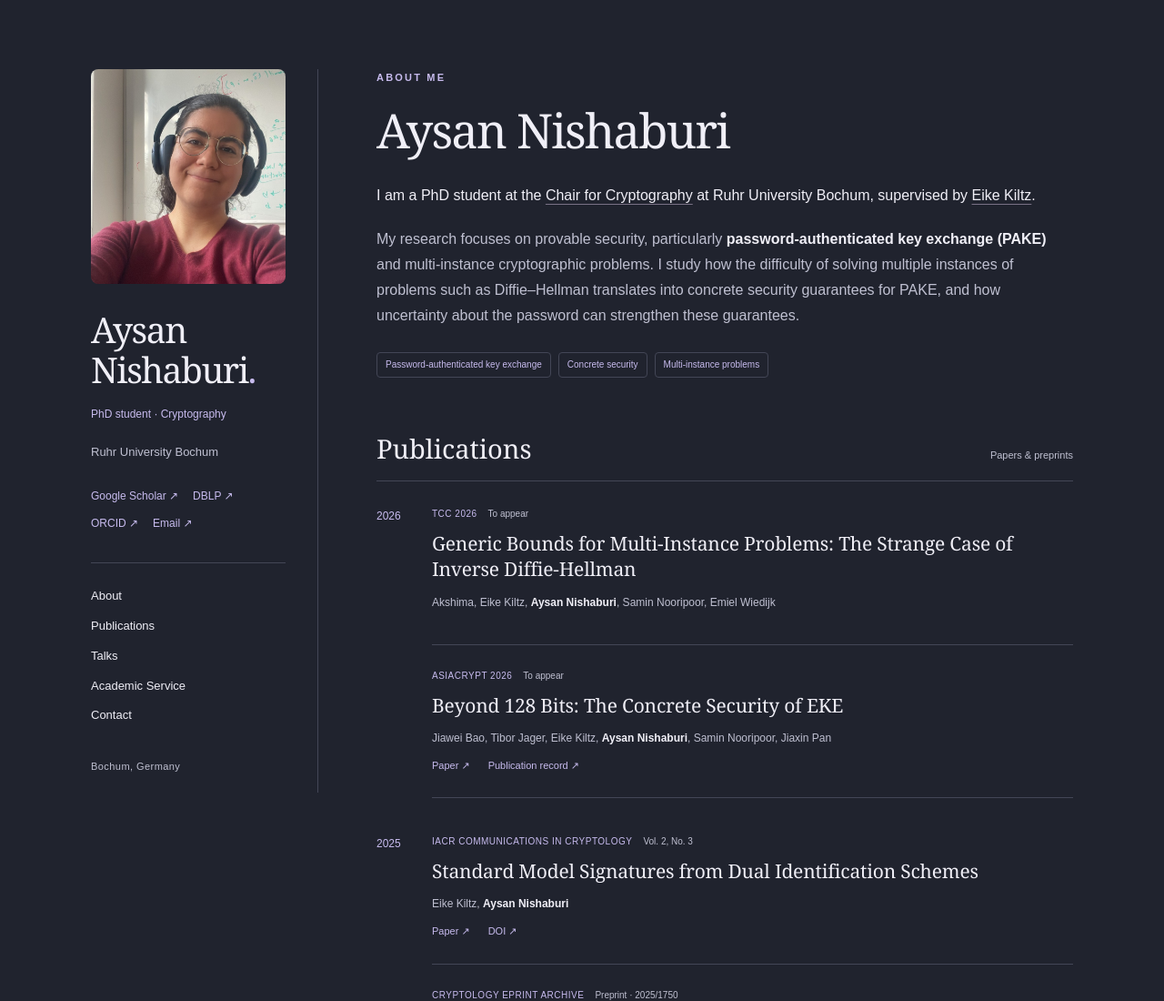
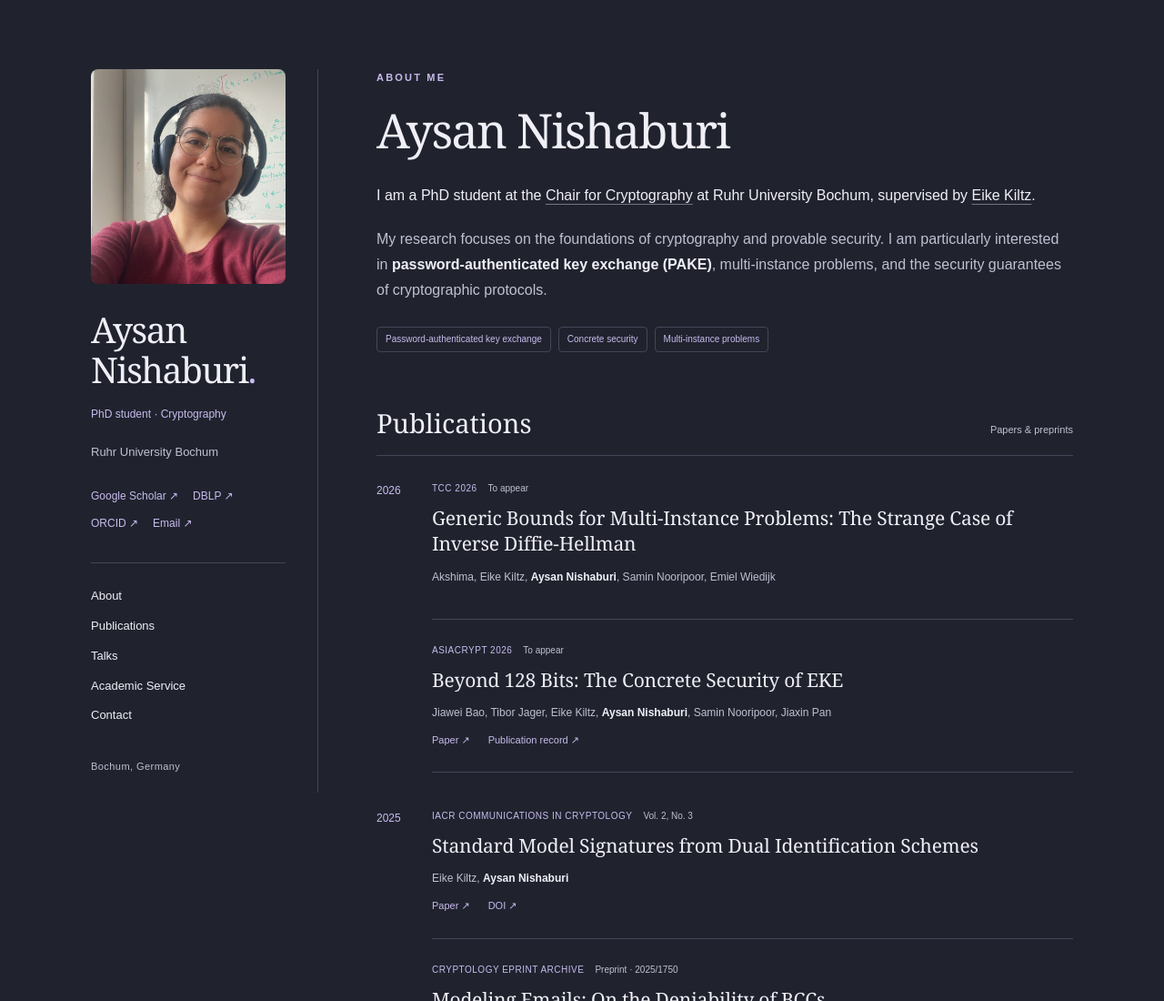
Before and after one commit to Aysan-n/aysan-n.github.io, a plain HTML site: page index.html in a window 1280 px wide. Shown: the top 1100 px of the page at 91% size. Drawn offline with Linux system fonts and the light colour scheme.

Commit message:
Add files via upload

```diff
--- a/index.html
+++ b/index.html
@@ -26,7 +26,7 @@
 <p class="eyebrow">About me</p>
 <h2 class="hero-heading" id="research-heading">Aysan Nishaburi</h2>
 <p class="lead">I am a PhD student at the <a href="https://informatik.rub.de/crypto/">Chair for Cryptography</a> at Ruhr University Bochum, supervised by <a href="https://ekiltz.github.io/">Eike Kiltz</a>.</p>
-<p>My research focuses on provable security, particularly <strong>password-authenticated key exchange (PAKE)</strong> and multi-instance cryptographic problems. I study how the difficulty of solving multiple instances of problems such as Diffie–Hellman translates into concrete security guarantees for PAKE, and how uncertainty about the password can strengthen these guarantees.</p>
+<p>My research focuses on the foundations of cryptography and provable security. I am particularly interested in <strong>password-authenticated key exchange (PAKE)</strong>, multi-instance problems, and the security guarantees of cryptographic protocols.</p>
 <div class="topics" aria-label="Research topics"><span>Password-authenticated key exchange</span><span>Concrete security</span><span>Multi-instance problems</span></div>
 </section>
 <section id="publications" aria-labelledby="publications-heading">
```
